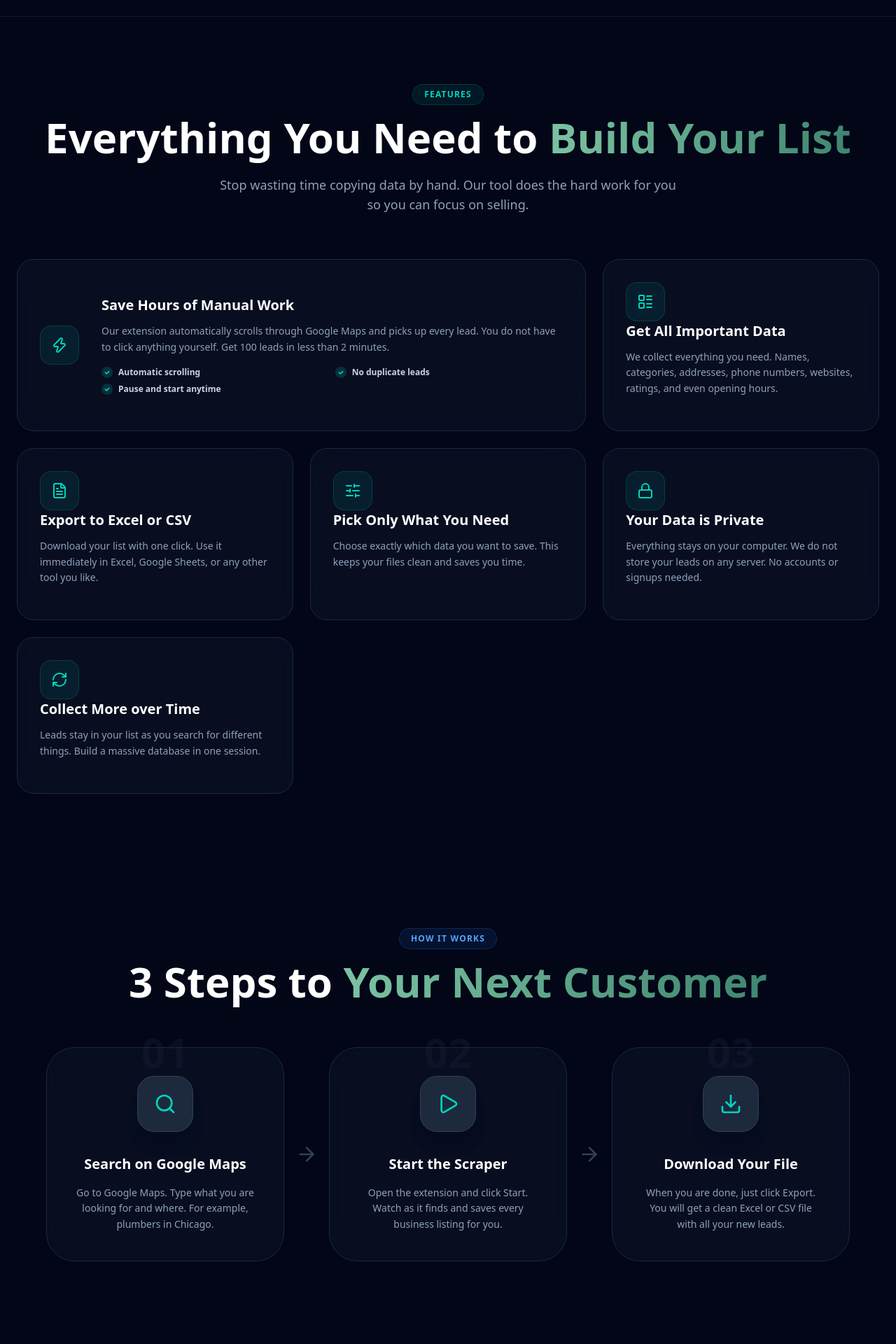
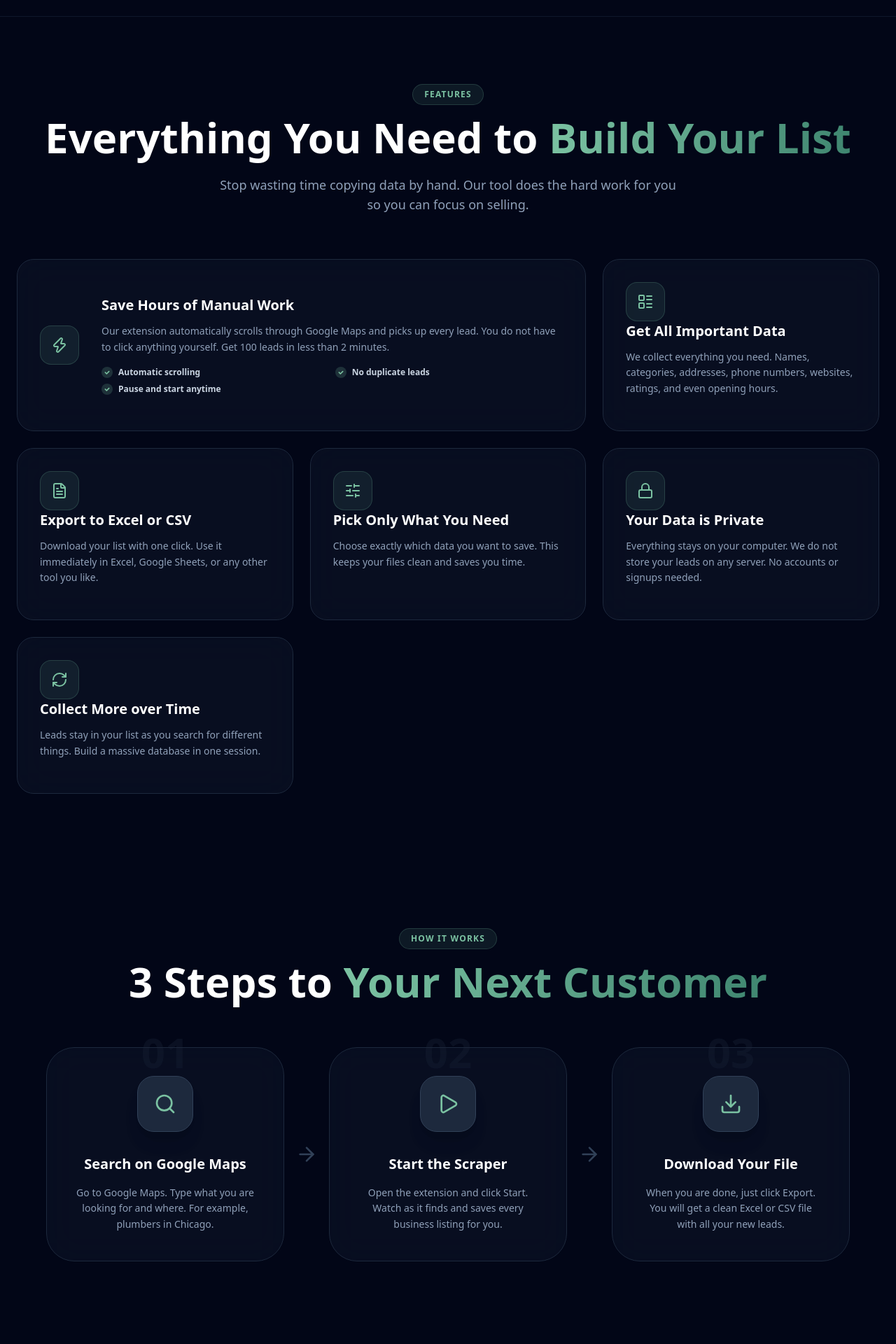
Before and after one commit to ahmedrazakhann/leads-generator, a Next.js app in the folder landing-page/: page / in a window 1280 px wide. Shown: the part 1480-3400 px from the top of the page at 70% size. Built offline with nearby package versions, Linux system fonts and the light colour scheme.

Commit message:
refactor: update primary brand colors and standardize color references across landing page components

```diff
--- a/landing-page/src/components/Contact.tsx
+++ b/landing-page/src/components/Contact.tsx
@@ -20,11 +20,11 @@ export default function Contact() {
         <div className="grid grid-cols-1 lg:grid-cols-[1fr_1.2fr] gap-16">
 
           <div className="flex flex-col justify-center">
-            <div className="inline-block w-fit px-4 py-1.5 rounded-lg bg-blue-500/10 border border-blue-500/20 text-blue-400 text-xs font-bold uppercase tracking-widest mb-6">
+            <div className="inline-block w-fit px-4 py-1.5 rounded-lg bg-primary/10 border border-primary/20 text-primary text-xs font-bold uppercase tracking-widest mb-6">
               Contact
             </div>
             <h2 className="text-4xl md:text-6xl font-black mb-8">
-              Get in <span className="text-blue-500">Touch</span>
+              Get in <span className="text-gradient">Touch</span>
             </h2>
             <p className="text-slate-400 text-lg mb-12 max-w-md">
               Have a question or need help? Send us a message and we will get back to you soon.
@@ -44,12 +44,12 @@ export default function Contact() {
               </div>
 
               <div className="flex gap-4">
-                <div className="w-12 h-12 rounded-xl bg-slate-900 border border-slate-800 flex items-center justify-center text-blue-500">
+                <div className="w-12 h-12 rounded-xl bg-slate-900 border border-slate-800 flex items-center justify-center text-primary">
                   <ExternalLink size={20}/>
                 </div>
                 <div>
                   <div className="text-sm font-bold text-slate-100">LinkedIn</div>
-                  <a href="https://www.linkedin.com/company/saasquatchleads/" className="text-slate-400 hover:text-blue-400 transition-colors">
+                  <a href="https://www.linkedin.com/company/saasquatchleads/" className="text-slate-400 hover:text-primary transition-colors">
                     linkedin.com/company/saasquatchleads
                   </a>
                 </div>
--- a/landing-page/src/components/Features.tsx
+++ b/landing-page/src/components/Features.tsx
@@ -44,7 +44,7 @@ export default function Features() {
     <section className="py-24 bg-[#020617]" id="features">
       <div className="container mx-auto px-6">
         <div className="text-center mb-16">
-          <div className="inline-block px-4 py-1.5 rounded-full bg-teal-500/10 border border-teal-500/20 text-teal-400 text-xs font-bold uppercase tracking-widest mb-4">
+          <div className="inline-block px-4 py-1.5 rounded-full bg-primary/10 border border-primary/20 text-primary text-xs font-bold uppercase tracking-widest mb-4">
             Features
           </div>
           <h2 className="text-4xl md:text-6xl font-black mb-6">
@@ -65,12 +65,12 @@ export default function Features() {
               transition={{ duration: 0.5, delay: idx * 0.1 }}
               className={`group glass-card p-8 rounded-3xl flex flex-col ${feature.wide ? 'md:col-span-2 lg:flex-row lg:items-center gap-8' : ''}`}
             >
-              <div className="flex-shrink-0 w-14 h-14 rounded-2xl bg-teal-500/10 border border-teal-500/20 flex items-center justify-center text-teal-400 group-hover:scale-110 group-hover:bg-teal-500 group-hover:text-white transition-all duration-300">
+              <div className="flex-shrink-0 w-14 h-14 rounded-2xl bg-primary/10 border border-primary/20 flex items-center justify-center text-primary group-hover:scale-110 group-hover:btn-gradient group-hover:text-white transition-all duration-300">
                 {feature.icon}
               </div>
 
               <div className="mt-6 lg:mt-0 flex-1">
-                <h3 className="text-xl font-bold mb-3 group-hover:text-teal-400 transition-colors">
+                <h3 className="text-xl font-bold mb-3 group-hover:text-primary transition-colors">
                   {feature.title}
                 </h3>
                 <p className="text-slate-400 text-sm leading-relaxed mb-4">
@@ -81,7 +81,7 @@ export default function Features() {
                   <ul className="grid grid-cols-1 sm:grid-cols-2 gap-2">
                     {feature.bullets.map(bullet => (
                       <li key={bullet} className="flex items-center gap-2 text-xs font-semibold text-slate-300">
-                        <div className="w-4 h-4 rounded-full bg-teal-500/20 flex items-center justify-center text-teal-400">
+                        <div className="w-4 h-4 rounded-full bg-primary/20 flex items-center justify-center text-primary">
                           <svg width="8" height="8" viewBox="0 0 12 12" fill="none"><path d="M2 6l3 3 5-5" stroke="currentColor" strokeWidth="2.5" strokeLinecap="round" strokeLinejoin="round"/></svg>
                         </div>
                         {bullet}
--- a/landing-page/src/components/HowItWorks.tsx
+++ b/landing-page/src/components/HowItWorks.tsx
@@ -27,7 +27,7 @@ export default function HowItWorks() {
     <section className="py-24 bg-slate-950/50" id="how-it-works">
       <div className="container mx-auto px-6 text-center">
         <div className="text-center mb-16">
-          <div className="inline-block px-4 py-1.5 rounded-full bg-blue-500/10 border border-blue-500/20 text-blue-400 text-xs font-bold uppercase tracking-widest mb-4">
+          <div className="inline-block px-4 py-1.5 rounded-full bg-primary/10 border border-primary/20 text-primary text-xs font-bold uppercase tracking-widest mb-4">
             How It Works
           </div>
           <h2 className="text-4xl md:text-6xl font-black mb-6">
@@ -45,10 +45,10 @@ export default function HowItWorks() {
                 transition={{ duration: 0.5, delay: idx * 0.2 }}
                 className="flex-1 max-w-[340px] glass-card p-10 rounded-[40px] text-center relative group"
               >
-                <div className="absolute -top-6 left-1/2 -translate-x-1/2 text-6xl font-black text-slate-800/30 group-hover:text-teal-500/20 transition-colors pointer-events-none">
+                <div className="absolute -top-6 left-1/2 -translate-x-1/2 text-6xl font-black text-slate-800/30 group-hover:text-primary/20 transition-colors pointer-events-none">
                   {step.num}
                 </div>
-                <div className="w-20 h-20 rounded-3xl bg-slate-800 border border-slate-700 flex items-center justify-center text-teal-400 mb-8 mx-auto shadow-xl group-hover:scale-110 group-hover:border-teal-500/50 transition-all duration-300">
+                <div className="w-20 h-20 rounded-3xl bg-slate-800 border border-slate-700 flex items-center justify-center text-primary mb-8 mx-auto shadow-xl group-hover:scale-110 group-hover:border-primary/50 transition-all duration-300">
                   {step.icon}
                 </div>
                 <h3 className="text-xl font-bold mb-4">{step.title}</h3>
```
Also changed, not shown: 1 other file (tests, documents, lock files or other folders).
